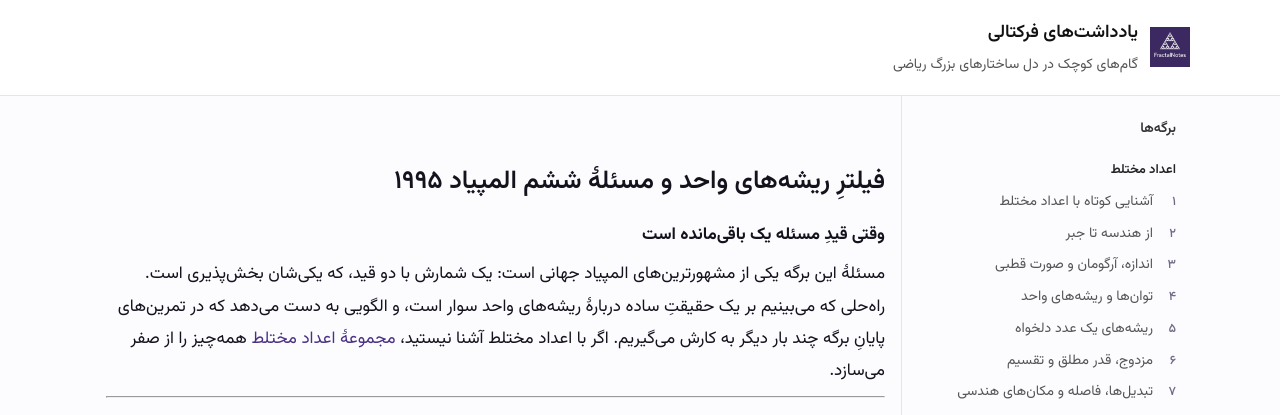
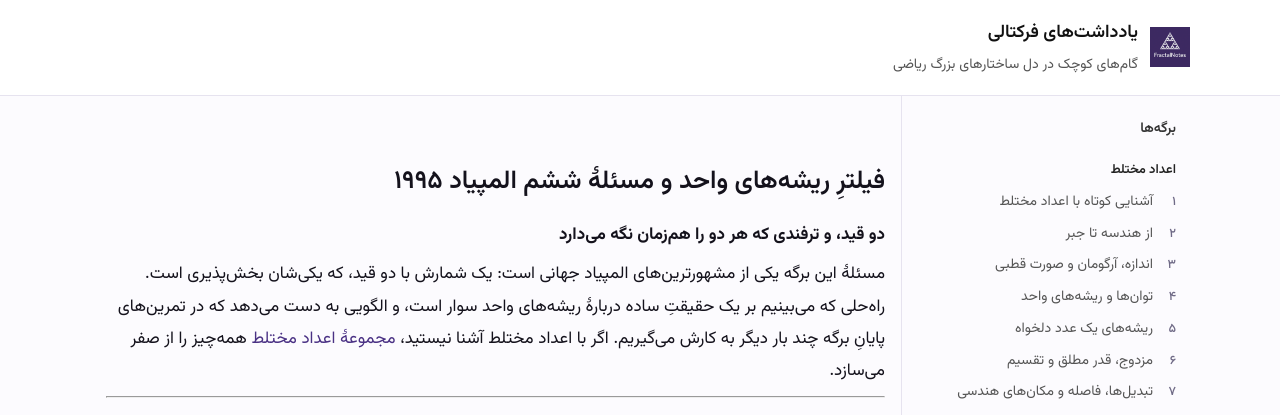
Before and after one commit to pooyarezaie/Fractal-Notes, a Jekyll site: the page built from problem-solving/roots-of-unity/imo-1995-subset-sums.md, in a window 1280 px wide and 900 px high. Shown: the top 415 px of the window. Built offline with Jekyll 4.4.1, drawn with Linux system fonts in a browser that asks for light colours.

Commit message:
Rewrite the subtitle to name the difficulty, not one constraint
«وقتی قیدِ مسئله یک باقی‌مانده است» said "the constraint", singular, while
the مسئله section two paragraphs down says the difficulty is holding two at
once. A residue constraint on its own is the easy case — that is تمرین ۳,
the binomial multisection. The H1 already names the tool, so the subtitle's
job is the difficulty.

Co-Authored-By: Claude Opus 5 (1M context) <noreply@anthropic.com>

```diff
--- a/problem-solving/roots-of-unity/imo-1995-subset-sums.md
+++ b/problem-solving/roots-of-unity/imo-1995-subset-sums.md
@@ -7,7 +7,7 @@ last_modified_at: 2026-08-05
 ---
 
 # فیلترِ ریشه‌های واحد و مسئلهٔ ششم المپیاد ۱۹۹۵
-**وقتی قیدِ مسئله یک باقی‌مانده است**
+**دو قید، و ترفندی که هر دو را هم‌زمان نگه می‌دارد**
 
 مسئلهٔ این برگه یکی از مشهورترین‌های المپیاد جهانی است: یک شمارش با دو قید، که یکی‌شان بخش‌پذیری است. راه‌حلی که می‌بینیم بر یک حقیقتِ ساده دربارهٔ ریشه‌های واحد سوار است، و الگویی به دست می‌دهد که در تمرین‌های پایانِ برگه چند بار دیگر به کارش می‌گیریم. اگر با اعداد مختلط آشنا نیستید، [مجموعهٔ اعداد مختلط](/complex-numbers) همه‌چیز را از صفر می‌سازد.
 
```
